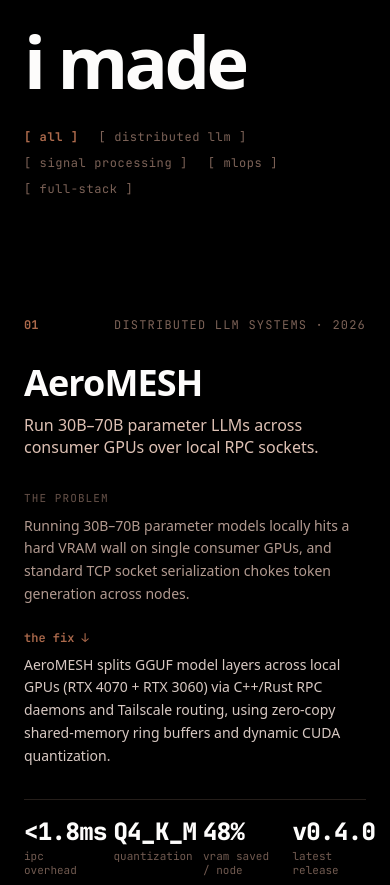
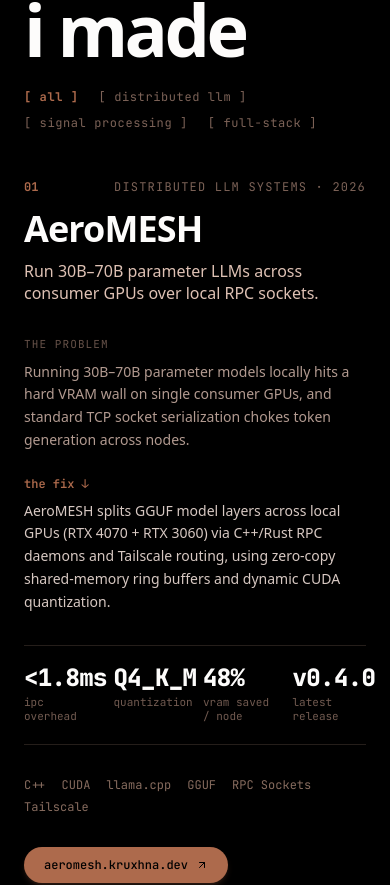
Before and after one commit to Kruxhna/Portfolio, a Next.js app: page / in a window 390 px wide. Shown: the part 3064-3949 px from the top of the page. Built offline with nearby package versions, Linux system fonts and the light colour scheme; no server answers.

Commit message:
feat: add ProjectsSection with interactive micro-sandboxes and portfolio homepage layout

```diff
--- a/src/app/page.tsx
+++ b/src/app/page.tsx
@@ -34,9 +34,11 @@ export default function Home() {
         {/* Bento Dashboard Section: DSA / Problem Solving (id="dsa") */}
         <DSAShowcaseSection />
 
+        {/* Full-Width Featured Work Section (id="work") */}
+        <ProjectsSection />
+
         {/* Expansive Downstream Sections */}
         <div className="mx-auto w-full max-w-[1400px] px-6 sm:px-10 lg:px-16 xl:px-20">
-          <ProjectsSection />
           <LabSection />
           <ArsenalSection />
           <ResearchSection />
--- a/src/components/sections/ProjectsSection.tsx
+++ b/src/components/sections/ProjectsSection.tsx
@@ -5,7 +5,6 @@ import { ArrowUpRight } from "lucide-react";
 import {
   AeroMeshTwoTierSandbox,
   SmartScanTwoTierSandbox,
-  MLBenchmarkerTwoTierSandbox,
   GateLearnStackedDeckSandbox,
 } from "@/components/ui/ProjectMicroSandboxes";
 
@@ -13,7 +12,6 @@ type CategoryFilter =
   | "all"
   | "distributed llm"
   | "signal processing"
-  | "mlops"
   | "full-stack";
 
 interface ProjectEditorialItem {
@@ -38,7 +36,6 @@ export function ProjectsSection() {
     { id: "all", label: "[ all ]" },
     { id: "distributed llm", label: "[ distributed llm ]" },
     { id: "signal processing", label: "[ signal processing ]" },
-    { id: "mlops", label: "[ mlops ]" },
     { id: "full-stack", label: "[ full-stack ]" },
   ];
 
@@ -106,37 +103,8 @@ export function ProjectsSection() {
       ],
     },
     {
-      id: "ml-benchmarker",
+      id: "gate-learn",
       num: "03",
-      categoryTag: "MLOPS & CLASSICAL ML · 2025",
-      categoryFilter: "mlops",
-      title: "Modular ML Benchmarker",
-      subtitle: "Zero-leakage Scikit-Learn DAG pipeline and automated SHAP diagnostic suite.",
-      problem:
-        "Standard ML notebooks silently leak validation statistics during global feature scaling and imputation, inflating benchmark scores that collapse in production.",
-      fix:
-        "Enforces strict fold-isolated Scikit-Learn ColumnTransformer DAGs across mixed-type features, polynomial expansions, and 5-fold nested CV, packaged into a live SHAP residual dashboard.",
-      stats: [
-        { value: "5-Fold", label: "nested cv" },
-        { value: "12+", label: "model estimators" },
-        { value: "±0.038", label: "residual error" },
-        { value: "0%", label: "data leakage" },
-      ],
-      stack: ["Scikit-Learn", "Python", "XGBoost", "Pandas", "Streamlit", "FastAPI"],
-      primaryPill: {
-        label: "mlbench.kruxhna.dev",
-        href: "https://github.com/Kruxhna/ml-pipeline-benchmarks",
-      },
-      secondaryPills: [
-        {
-          label: "get it on GitHub",
-          href: "https://github.com/Kruxhna/ml-pipeline-benchmarks",
-        },
-      ],
-    },
-    {
-      id: "gate-learn",
-      num: "04",
       categoryTag: "FULL-STACK & MOBILE · 2026",
       categoryFilter: "full-stack",
       title: "Adaptive GATE Engine",
@@ -176,8 +144,6 @@ export function ProjectsSection() {
         return <AeroMeshTwoTierSandbox />;
       case "smart-scan-ew":
         return <SmartScanTwoTierSandbox />;
-      case "ml-benchmarker":
-        return <MLBenchmarkerTwoTierSandbox />;
       case "gate-learn":
         return <GateLearnStackedDeckSandbox />;
       default:
@@ -188,14 +154,16 @@ export function ProjectsSection() {
   return (
     <section
       id="work"
-      className="relative z-10 w-full bg-transparent py-20 sm:py-28 md:py-32"
+      className="relative z-10 w-full bg-transparent py-12 sm:py-16 md:py-20"
     >
       {/* Anchor for backward-compatible #projects navigation */}
       <span id="projects" className="absolute -top-28 pointer-events-none" />
 
+      {/* Full-width Container Matching Navbar Alignment (max-w-[1720px]) */}
+      <div className="w-full max-w-[1720px] mx-auto px-6 sm:px-10 lg:px-12">
         {/* 1. GIANT SECTION HEADER (Exact Egorz.com Title "i made") */}
-      <div className="mb-14 sm:mb-20">
-        <h2 className="text-7xl sm:text-8xl md:text-[9rem] font-black tracking-tighter leading-none text-[#FDFCFB] mb-8 sm:mb-12 select-none lowercase">
+        <div className="mb-8 md:mb-10">
+          <h2 className="text-7xl sm:text-8xl md:text-[9rem] font-black tracking-tighter leading-none text-[#FDFCFB] mb-6 sm:mb-8 select-none lowercase">
             i made
           </h2>
 
@@ -226,10 +194,15 @@ export function ProjectsSection() {
           {filteredProjects.map((project) => (
             <article
               key={project.id}
-            className="py-16 md:py-24 border-t border-[#CEA491]/18 first:border-t-0"
+              className="pt-10 pb-16 border-t border-[#CEA491]/18 first:border-t-0 first:pt-4"
             >
-            {/* Top Meta Bar */}
-            <div className="flex items-center justify-between font-mono text-xs mb-8">
+              {/* 12-Column Asymmetrical Grid */}
+              <div className="grid grid-cols-1 lg:grid-cols-12 gap-8 lg:gap-12 items-start">
+                {/* ── Left Column (lg:col-span-5): Narrative, Stats, Tech, Pills ── */}
+                <div className="lg:col-span-5 flex flex-col justify-between">
+                  <div>
+                    {/* Meta Bar inside Left Column (Aligned Horizontally with Right Window Top) */}
+                    <div className="flex items-center justify-between text-xs font-mono mb-4">
                       <span className="text-xs font-mono text-[#AD6A4C] font-bold">
                         {project.num}
                       </span>
@@ -238,11 +211,6 @@ export function ProjectsSection() {
                       </span>
                     </div>
 
-            {/* 12-Column Asymmetrical Grid */}
-            <div className="grid grid-cols-1 lg:grid-cols-12 gap-12 lg:gap-16 items-start">
-              {/* ── Left Column (lg:col-span-5) ── */}
-              <div className="lg:col-span-5 flex flex-col justify-between">
-                <div>
                     {/* Project Title */}
                     <h3 className="text-4xl sm:text-5xl md:text-6xl font-extrabold tracking-tight text-[#FDFCFB] leading-[1.02]">
                       {project.title}
@@ -346,7 +314,7 @@ export function ProjectsSection() {
         </div>
 
         {/* 3. "ALSO MADE" COMPACT ARCHIVE SECTION (Video 00:10–00:12) */}
-      <div className="mt-20 pt-10 border-t border-[#CEA491]/18">
+        <div className="mt-16 pt-10 border-t border-[#CEA491]/18">
           <div className="text-xs font-mono uppercase tracking-widest text-[#CEA491]/55 mb-6">
             ALSO MADE
           </div>
@@ -403,6 +371,7 @@ export function ProjectsSection() {
             </a>
           </div>
         </div>
+      </div>
     </section>
   );
 }
--- a/src/components/ui/ProjectMicroSandboxes.tsx
+++ b/src/components/ui/ProjectMicroSandboxes.tsx
@@ -389,167 +389,6 @@ export function SmartScanTwoTierSandbox() {
 }
 
 // ============================================================================
-// 3. Modular ML Benchmarker Two-Tier Sandbox (Residuals + 6 Circular Swatches)
-// ============================================================================
-export function MLBenchmarkerTwoTierSandbox() {
-  const [selectedModel, setSelectedModel] = useState<string>("XGBoost");
-
-  const models: Record<string, { r2: string; res: string; leak: string; color: string; shap: number[] }> = {
-    XGBoost: { r2: "0.942", res: "±0.038", leak: "0.00%", color: "#AD6A4C", shap: [92, 78, 64, 45] },
-    LightGBM: { r2: "0.931", res: "±0.042", leak: "0.00%", color: "#BF866D", shap: [88, 82, 58, 51] },
-    CatBoost: { r2: "0.938", res: "±0.039", leak: "0.00%", color: "#DEC1B4", shap: [90, 79, 61, 48] },
-    RandomForest: { r2: "0.922", res: "±0.049", leak: "0.00%", color: "#CEA491", shap: [84, 75, 61, 48] },
-    ElasticNet: { r2: "0.865", res: "±0.089", leak: "0.00%", color: "#EEDED7", shap: [70, 65, 42, 38] },
-    "Leaky Baseline": { r2: "0.989 [LEAKY]", res: "±0.142 (OOD)", leak: "18.4% [FAIL]", color: "#EF4444", shap: [99, 32, 18, 12] },
-  };
-
-  const current = models[selectedModel];
-
-  return (
-    <div className="w-full">
-      {/* Tier 1: Dark Application Window */}
-      <div className="rounded-xl border border-[#CEA491]/18 bg-[#0A0807]/90 backdrop-blur-md overflow-hidden shadow-2xl select-none font-mono">
-        {/* Titlebar */}
-        <div className="flex items-center justify-between border-b border-[#CEA491]/18 px-4 py-3 bg-[#120D0A]/90 text-xs">
-          <div className="flex items-center gap-3">
-            <div className="flex items-center gap-1.5">
-              <span className="h-2.5 w-2.5 rounded-full bg-[#AD6A4C]" />
-              <span className="h-2.5 w-2.5 rounded-full bg-[#BF866D]" />
-              <span className="h-2.5 w-2.5 rounded-full bg-[#CEA491]/50" />
-            </div>
-            <span className="text-[#DEC1B4] text-[11px] font-semibold tracking-wide">
-              mlbench-diagnostics — 5-Fold Nested Cross-Validation
-            </span>
-          </div>
-
-          <div className="flex items-center gap-2 text-[10px]">
-            <span
-              className={`h-1.5 w-1.5 rounded-full ${
-                selectedModel === "Leaky Baseline" ? "bg-red-500 animate-ping" : "bg-[#AD6A4C]"
-              }`}
-            />
-            <span className={selectedModel === "Leaky Baseline" ? "text-red-400 font-bold" : "text-[#CEA491]/70"}>
-              LEAKAGE: {current.leak}
-            </span>
-          </div>
-        </div>
-
-        {/* Visual Canvas: Residual Curve + SHAP Bars */}
-        <div className="p-5 sm:p-6 space-y-5 bg-[#0A0807]/60">
-          <div className="grid grid-cols-1 sm:grid-cols-2 gap-4">
-            {/* Left: Score & Residual Bell Curve */}
-            <div className="rounded-xl border border-[#CEA491]/18 bg-[#120D0A]/80 p-4 flex flex-col justify-between">
-              <div>
-                <div className="flex items-center justify-between text-xs mb-1">
-                  <span className="text-[#CEA491]/65 text-[10px] uppercase">R² Cross-Val Score:</span>
-                  <span className="text-[10px] text-[#AD6A4C]">{current.res} variance</span>
-                </div>
-                <div
-                  className="text-3xl font-extrabold tracking-tight"
-                  style={{ color: current.color }}
-                >
-                  {current.r2}
-                </div>
-              </div>
-
-              {/* Residual Distribution Curve SVG */}
-              <div className="mt-4 pt-3 border-t border-[#CEA491]/12">
-                <div className="flex justify-between text-[9px] text-[#CEA491]/55 mb-1">
-                  <span>-3σ</span>
-                  <span>Residual Error Distribution</span>
-                  <span>+3σ</span>
-                </div>
-                <svg viewBox="0 0 160 40" className="w-full h-10 overflow-visible">
-                  <path
-                    d={
-                      selectedModel === "Leaky Baseline"
-                        ? "M 10 38 Q 40 38 70 30 Q 90 5 110 30 Q 130 38 150 38"
-                        : "M 10 38 Q 50 38 70 20 Q 80 5 90 20 Q 110 38 150 38"
-                    }
-                    fill="none"
-                    stroke={current.color}
-                    strokeWidth="2.5"
-                    strokeLinecap="round"
-                    className="transition-all duration-500"
-                  />
-                  <line x1="80" y1="5" x2="80" y2="38" stroke="rgba(206,164,145,0.25)" strokeDasharray="2,2" />
-                </svg>
-              </div>
-            </div>
-
-            {/* Right: SHAP Feature Importance Bars */}
-            <div className="rounded-xl border border-[#CEA491]/18 bg-[#120D0A]/80 p-4 space-y-2.5">
-              <div className="flex items-center justify-between text-[10px] text-[#CEA491]/70 mb-1">
-                <span>SHAP FEATURE WEIGHTS</span>
-                <span className="text-[#DEC1B4]">Top 4 Predictors</span>
-              </div>
-
-              {[
-                { label: "spectral_centroid", val: current.shap[0] },
-                { label: "tensor_ipc_latency", val: current.shap[1] },
-                { label: "ring_buffer_shm", val: current.shap[2] },
-                { label: "dwell_time_delta", val: current.shap[3] },
-              ].map((f) => (
-                <div key={f.label} className="space-y-0.5">
-                  <div className="flex justify-between text-[9.5px] text-[#DEC1B4]/80">
-                    <span className="truncate">{f.label}</span>
-                    <span className="font-bold" style={{ color: current.color }}>
-                      {f.val}%
-                    </span>
-                  </div>
-                  <div className="h-1.5 w-full rounded-full bg-[#000000] overflow-hidden">
-                    <div
-                      className="h-full rounded-full transition-all duration-500"
-                      style={{ width: `${f.val}%`, backgroundColor: current.color }}
-                    />
-                  </div>
-                </div>
-              ))}
-            </div>
-          </div>
-        </div>
-      </div>
-
-      {/* Tier 2: Bottom Control Strip (6 Circular Swatches like Video) */}
-      <div className="mt-5 pt-3 border-t border-[#CEA491]/12 space-y-3 font-mono">
-        <div className="flex flex-wrap items-center justify-between gap-3">
-          <div className="flex items-center gap-2.5">
-            <span className="text-[10px] uppercase text-[#CEA491]/60 mr-1">ESTIMATOR SWATCHES:</span>
-            {Object.keys(models).map((name) => {
-              const isSel = selectedModel === name;
-              const color = models[name].color;
-              return (
-                <button
-                  key={name}
-                  onClick={() => setSelectedModel(name)}
-                  data-cursor="magnetic"
-                  title={name}
-                  className={`group relative flex h-7 w-7 items-center justify-center rounded-full transition-all cursor-pointer ${
-                    isSel ? "ring-2 ring-offset-2 ring-offset-[#000000] ring-[#AD6A4C] scale-110" : "hover:scale-105 opacity-80 hover:opacity-100"
-                  }`}
-                  style={{ backgroundColor: color }}
-                >
-                  {isSel && <Check className="h-3.5 w-3.5 text-[#000000]" />}
-                </button>
-              );
-            })}
-          </div>
-
-          <div className="text-[11px] text-[#CEA491]/75">
-            estimator: <span className="text-[#FDFCFB] font-bold">{selectedModel.toLowerCase()}/fold-3</span>
-          </div>
-        </div>
-
-        {/* Egorz-Style Italic Cheeky Caption */}
-        <p className="text-xs font-mono italic text-[#AD6A4C] mt-3">
-          pick an estimator swatch. it recalculates fold residuals and SHAP weights on the fly
-        </p>
-      </div>
-    </div>
-  );
-}
-
-// ============================================================================
 // 4. Adaptive GATE Stacked Interactive Card Deck (Video at 00:07)
 // ============================================================================
 export function GateLearnStackedDeckSandbox() {
```
Lines whose indentation alone changed are shown as unchanged.
